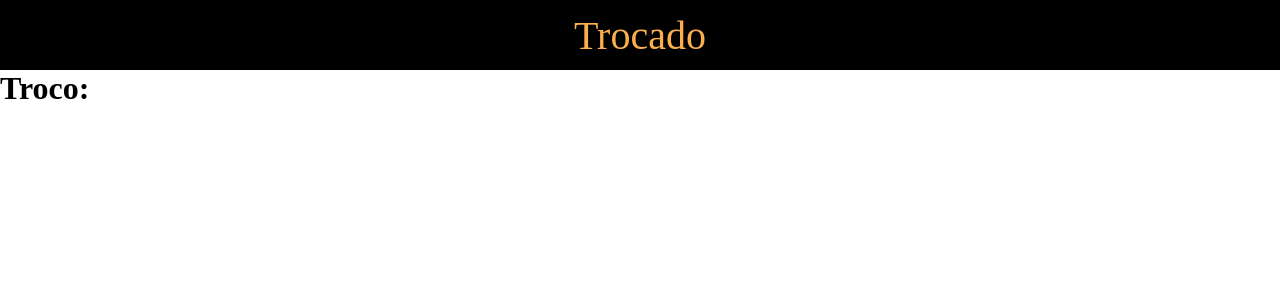
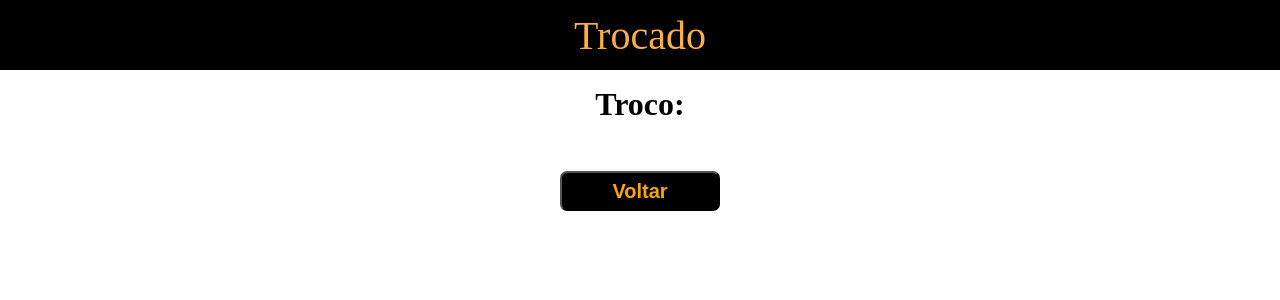
Before and after one commit to projeto-de-algoritmos/Greed_Trocado, a React (Create React App) app: page / in a window 1280 px wide. Both pictures are taken after a click on the button "Trocar". Shown: the top 300 px of the page. Built offline with nearby package versions, Linux system fonts and the light colour scheme.

Commit message:
styling result page

```diff
--- a/src/Pages/HomePage/index.jsx
+++ b/src/Pages/HomePage/index.jsx
@@ -47,7 +47,11 @@ function HomePage() {
   }
 
   function handleSubmit() {
-    if (total <= 0 || pago <= 0 || parseFloat(pago) < parseFloat(total)) {
+    if (
+      parseFloat(total) <= 0.0 ||
+      parseFloat(pago) <= 0.0 ||
+      parseFloat(pago) < parseFloat(total)
+    ) {
       setModal({
         show: true,
       });
--- a/src/Pages/Materiator/index.js
+++ b/src/Pages/Materiator/index.js
@@ -1,31 +1,71 @@
 import "./style.css";
 import trocador from "../../algorithm";
+import { useHistory } from "react-router-dom";
+
+const plural = {
+  10000: "notas de 100",
+  1000: "notas de 10",
+  2000: "notas de 20",
+  5000: "notas de 50",
+  500: "notas de 5",
+  200: "notas de 2",
+  1: "moedas de 1 centavo",
+  5: "moedas de 5 centavos",
+  10: "moedas de 10 centavos",
+  25: "moedas de 25 centavos",
+  50: "moedas de 50 centavos",
+  100: "moedas de 1 real",
+};
+
+const singular = {
+  10000: "nota de 100",
+  1000: "nota de 10",
+  2000: "nota de 20",
+  5000: "nota de 50",
+  500: "nota de 5",
+  200: "nota de 2",
+  1: "moeda de 1 centavo",
+  5: "moeda de 5 centavos",
+  10: "moeda de 10 centavos",
+  25: "moeda de 25 centavos",
+  50: "moeda de 50 centavos",
+  100: "moeda de 1 real",
+};
 
 function Materiator(history) {
   let total = history.location.state.total;
   let pago = history.location.state.pago;
   let picks = history.location.state.picks;
 
-  console.log("total:", total);
-  console.log("pago:", pago);
+  let h = useHistory();
+
+  function goToHome() {
+    h.push({
+      pathname: "/",
+    });
+  }
 
   let resultado = trocador(total, pago, picks);
-  console.log("resultado:", resultado);
 
   return (
-    <>
+    <div className="resultArea">
       <h1 className="title"> Troco: </h1>
 
       {Object.entries(resultado).map((key, value) => {
         return (
-          <>
+          <div className="result">
             {" "}
-            {key[1]} de {key[0]}
+            {key[1]} {key[1] > 1 ? plural[key[0]] : singular[key[0]]}
             <br></br>
-          </>
+          </div>
         );
       })}
-    </>
+
+      <button className="calculateButton" onClick={goToHome}>
+        {" "}
+        Voltar
+      </button>
+    </div>
   );
 }
 
--- a/src/Pages/Materiator/style.css
+++ b/src/Pages/Materiator/style.css
@@ -3,12 +3,13 @@
   padding: 0;
 }
 
-.question {
-  margin-top: 2rem;
+.title {
+  margin: 1rem;
   text-align: center;
 }
 
-.mountButton {
+.calculateButton {
+  margin: 2rem;
   width: 10rem;
   height: 2.5rem;
   font-size: 20px;
@@ -17,3 +18,20 @@
   background-color: black;
   border-radius: 7px;
 }
+
+.result {
+  background-color: antiquewhite;
+  width: 20rem;
+  height: 2.5rem;
+  justify-content: center;
+  align-items: center;
+  border-radius: 10px;
+  font-size: 20px;
+}
+
+.resultArea {
+  display: flex;
+  flex-direction: column;
+  justify-content: space-between;
+  align-items: center;
+}
```
